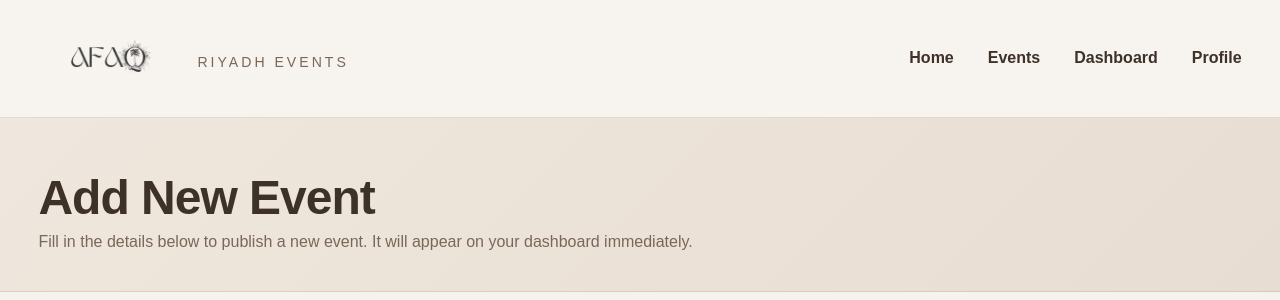
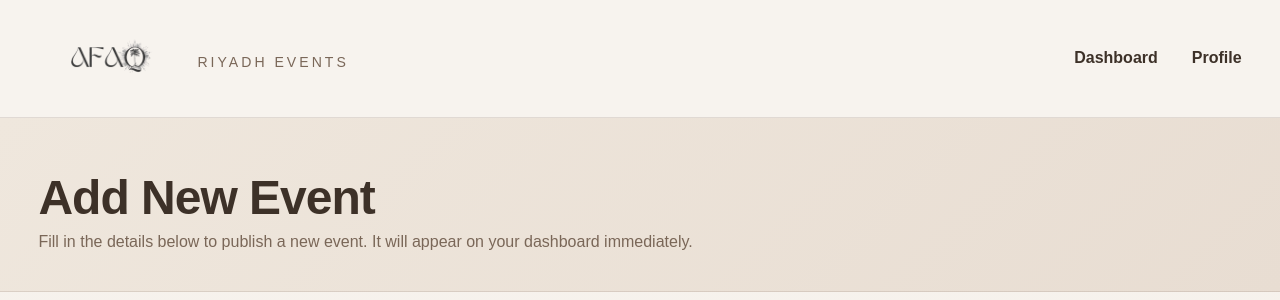
Before and after one commit to razan444200495/2026-GP1-Group15, a Flask app: page /admin/add-event in a window 1280 px wide. Shown: the top 300 px of the page. Run offline with Flask 3, Linux system fonts and the light colour scheme; a user stored in the database is signed in; tables that the repository leaves empty hold one stand-in row (values such as "Sample post").

Commit message:
Refactor HTML structure and style adjustments

```diff
--- a/templates/base.html
+++ b/templates/base.html
@@ -501,7 +501,13 @@
       .signup-btn {
         width: 100%;
       }
+
     }
+
+    input[type="date"],
+    input[type="time"] {
+      direction: ltr;
+}
   </style>
 
   {% block extra_styles %}{% endblock %}
@@ -518,8 +524,7 @@
 
       {% if current_user.is_authenticated and current_user.role == 'admin' and request.endpoint not in ['auth.login', 'auth.signup'] %}
         <nav class="nav-links">
-  <a href="{{ url_for('events.home') }}">Home</a>
-  <a href="{{ url_for('events.events_page') }}">Events</a>
+
   <a href="{{ url_for('admin.admin_dashboard') }}">Dashboard</a>
   <a href="{{ url_for('admin.profile') }}">Profile</a>
 </nav>
```
